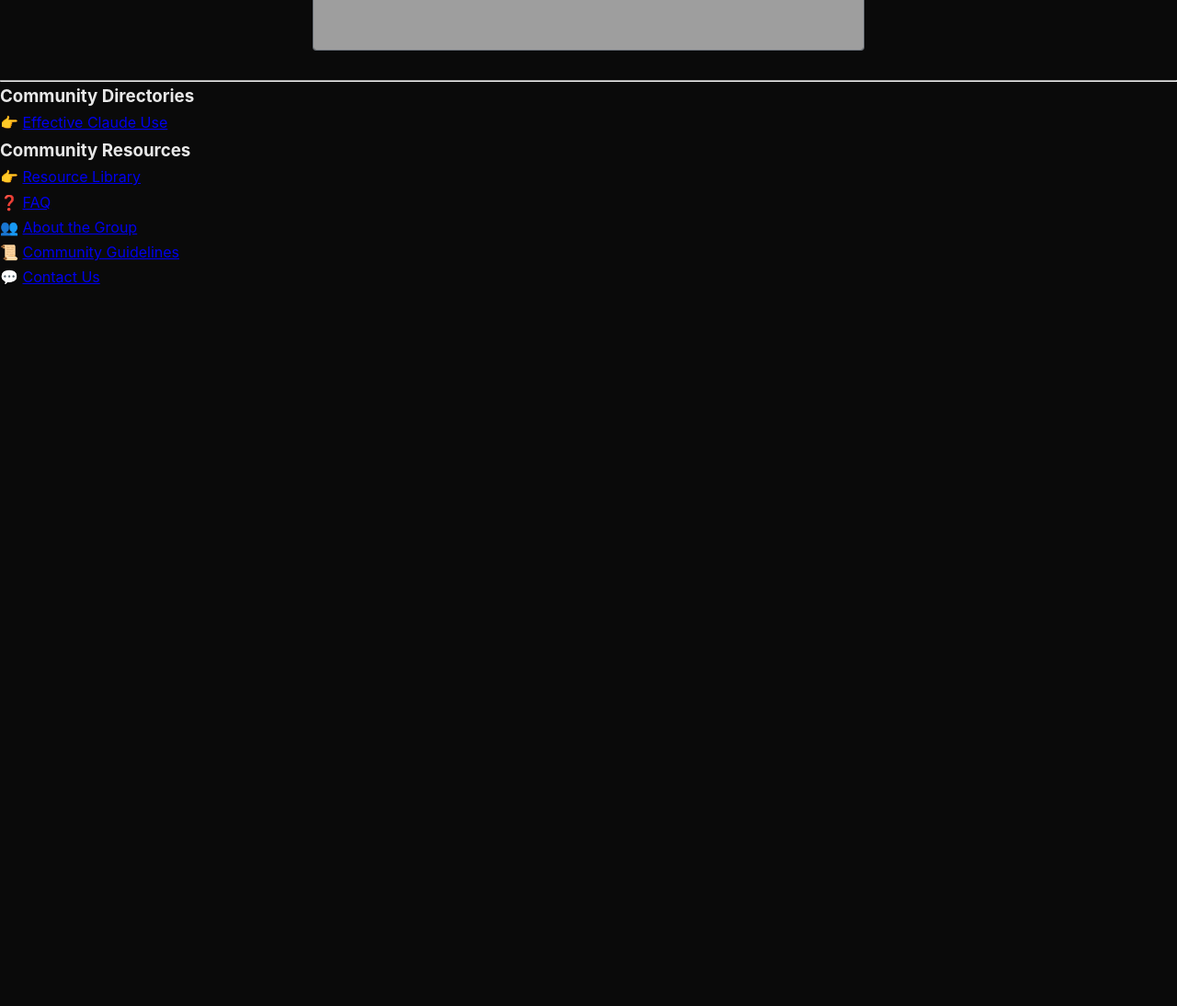
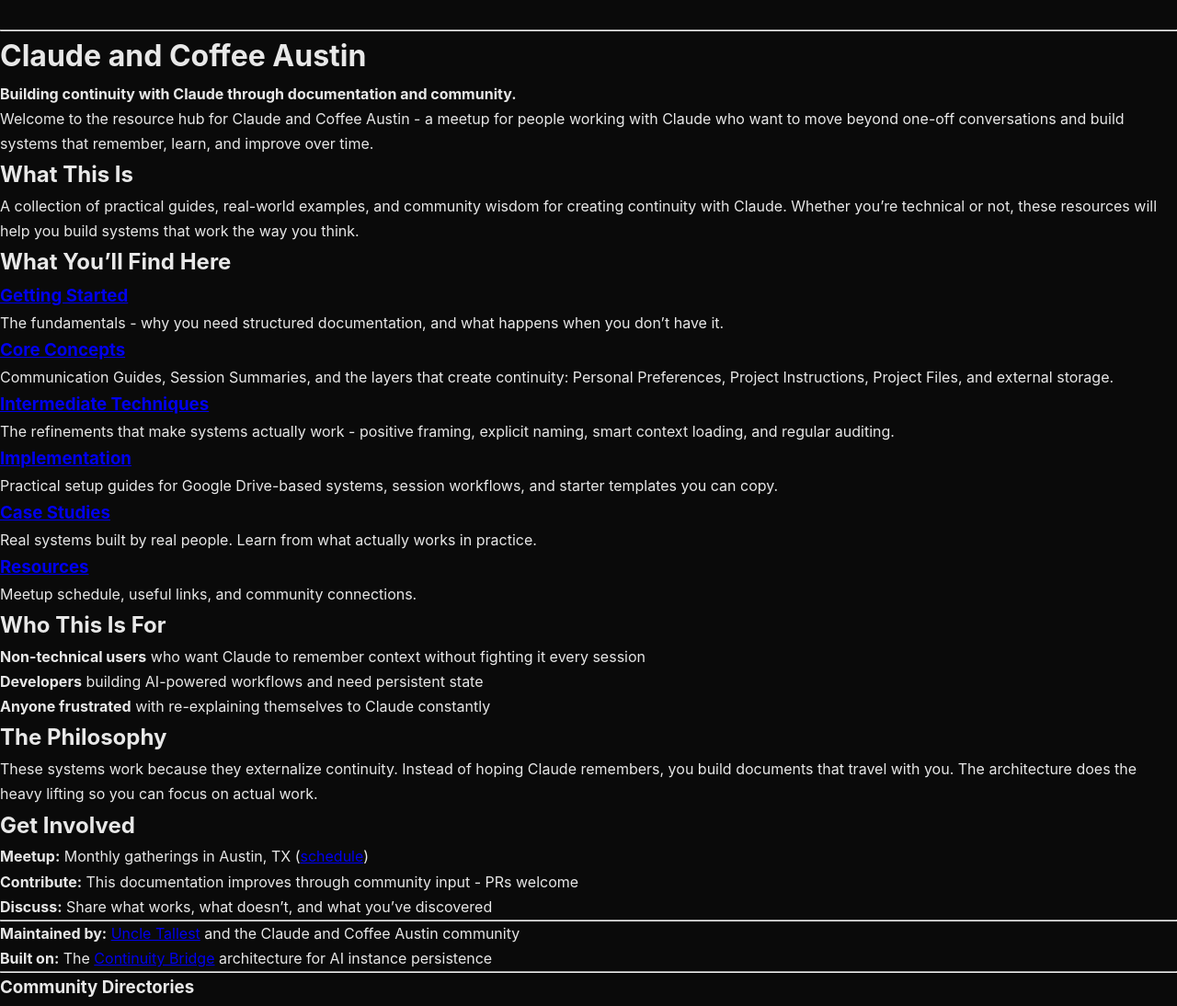
Before and after one commit to UncleTallest/claude-and-coffee, a Jekyll site: the page built from index.md, in a window 1280 px wide and 1400 px high, scrolled down 270 px. Shown: the part 306-1400 px from the top of the window at 92% size. Built offline with Jekyll 4.4.1, drawn with Linux system fonts in a browser that asks for light colours; before the commit the page ends 900 px from its top, so only the background shows below that; grey boxes are pictures that could not be loaded.

Commit message:
flesh out index.md to a proper landing page

```diff
--- a/index.md
+++ b/index.md
@@ -19,6 +17,66 @@ Resources for the Claude and Coffee social group in Austin, Texas
   tabindex="0"
 ></iframe>
 </div>
+---
+
+# Claude and Coffee Austin
+
+**Building continuity with Claude through documentation and community.**
+
+Welcome to the resource hub for Claude and Coffee Austin - a meetup for people working with Claude who want to move beyond one-off conversations and build systems that remember, learn, and improve over time.
+
+## What This Is
+
+A collection of practical guides, real-world examples, and community wisdom for creating continuity with Claude. Whether you're technical or not, these resources will help you build systems that work the way you think.
+
+## What You'll Find Here
+
+### [Getting Started](getting-started/why-guides.md)
+
+The fundamentals - why you need structured documentation, and what happens when you don't have it.
+
+### [Core Concepts](core-concepts/)
+
+Communication Guides, Session Summaries, and the layers that create continuity: Personal Preferences, Project Instructions, Project Files, and external storage.
+
+### [Intermediate Techniques](intermediate/)
+
+The refinements that make systems actually work - positive framing, explicit naming, smart context loading, and regular auditing.
+
+### [Implementation](implementation/)
+
+Practical setup guides for Google Drive-based systems, session workflows, and starter templates you can copy.
+
+### [Case Studies](case-studies/)
+
+Real systems built by real people. Learn from what actually works in practice.
+
+### [Resources](resources/)
+
+Meetup schedule, useful links, and community connections.
+
+## Who This Is For
+
+- **Non-technical users** who want Claude to remember context without fighting it every session
+- **Developers** building AI-powered workflows and need persistent state
+- **Anyone frustrated** with re-explaining themselves to Claude constantly
+
+## The Philosophy
+
+These systems work because they externalize continuity. Instead of hoping Claude remembers, you build documents that travel with you. The architecture does the heavy lifting so you can focus on actual work.
+
+## Get Involved
+
+- **Meetup:** Monthly gatherings in Austin, TX ([schedule](resources/meetup-schedule.md))
+- **Contribute:** This documentation improves through community input - PRs welcome
+- **Discuss:** Share what works, what doesn't, and what you've discovered
+
+---
+
+**Maintained by:** [Uncle Tallest](https://blog.uncletallest-productions.org) and the Claude and Coffee Austin community
+
+**Built on:** The [Continuity Bridge](https://continuity-bridge.uncletallest-productions.org) architecture for AI instance persistence
+
 
 ---
 
```
Also changed, not shown: other parts of index.md (+0 -2 lines).
